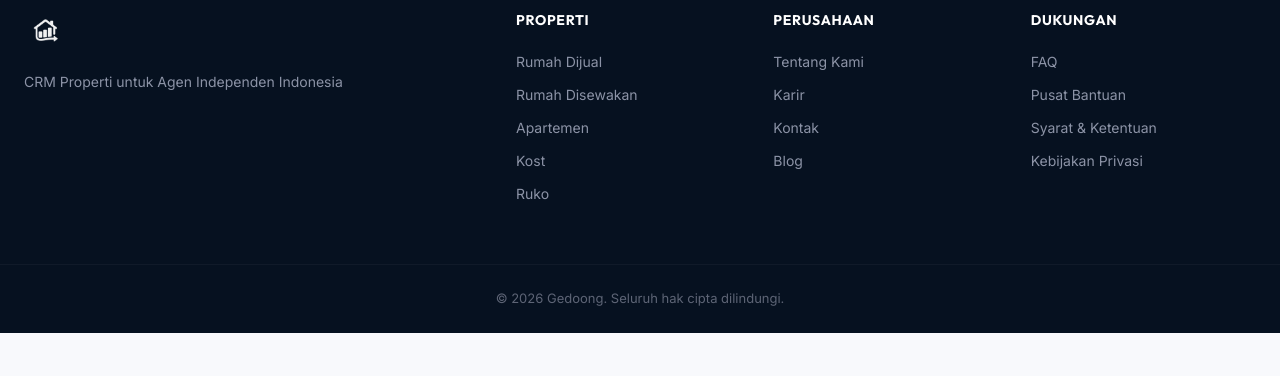
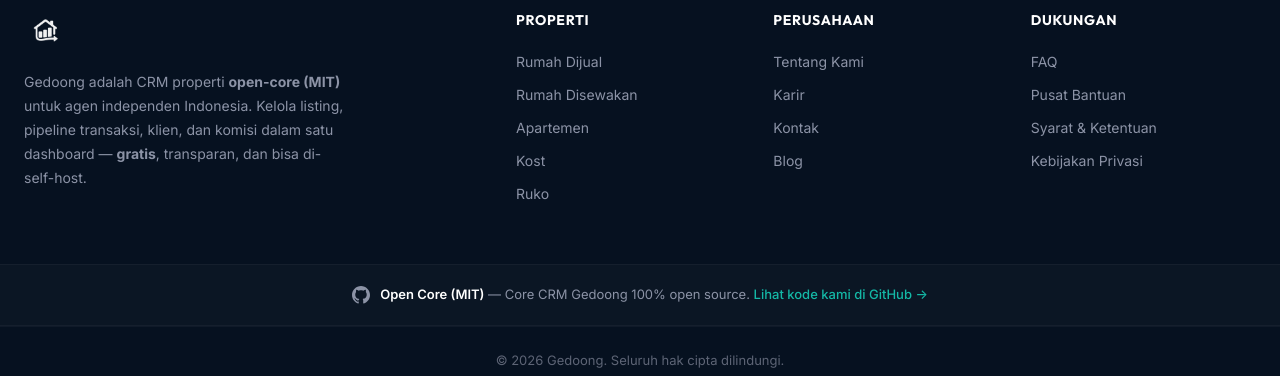
Before and after one commit to faisalaffan/gedoong, a Nuxt app in the folder frontend/: page / in a window 1280 px wide. Shown: the part 1424-1800 px from the top of the page. Before the commit the page ends 1757 px from the top, so only its background shows below. Built offline with nearby package versions, Linux system fonts and the light colour scheme; no server answers; the database is empty.

Commit message:
feat: add open-source indicator and enhanced brand description to public footer
- Add `githubRepo` to runtimeConfig.public
- Add footer-open-source section with GitHub icon and link to repo
- Expand footer-desc with open-core value proposition

```diff
--- a/frontend/components/FooterPublic.vue
+++ b/frontend/components/FooterPublic.vue
@@ -4,6 +4,7 @@ const appName = config.public.appName;
 const appDescription = config.public.appDescription;
 const appLogoTransparent = config.public.appLogoTransparent;
 const copyrightText = config.public.copyrightText;
+const githubRepo = config.public.githubRepo;
 </script>
 
 <template>
@@ -18,7 +19,10 @@ const copyrightText = config.public.copyrightText;
           />
         </div>
         <p class="footer-desc">
-          {{ appDescription }}
+          Gedoong adalah CRM properti <strong>open-core (MIT)</strong> untuk
+          agen independen Indonesia. Kelola listing, pipeline transaksi, klien,
+          dan komisi dalam satu dashboard — <strong>gratis</strong>, transparan,
+          dan bisa di-self-host.
         </p>
       </div>
       <div class="footer-links">
@@ -46,10 +50,29 @@ const copyrightText = config.public.copyrightText;
         </div>
       </div>
     </div>
+    <div class="footer-open-source">
+      <div class="footer-open-source-inner">
+        <svg
+          class="footer-open-source-icon"
+          viewBox="0 0 24 24"
+          fill="currentColor"
+          xmlns="http://www.w3.org/2000/svg"
+        >
+          <path
+            d="M12 0C5.37 0 0 5.37 0 12c0 5.3 3.438 9.8 8.205 11.385.6.113.82-.258.82-.577 0-.285-.01-1.04-.015-2.04-3.338.724-4.042-1.61-4.042-1.61-.546-1.385-1.335-1.755-1.335-1.755-1.087-.744.084-.729.084-.729 1.205.084 1.838 1.236 1.838 1.236 1.07 1.835 2.809 1.305 3.495.998.108-.776.417-1.305.76-1.605-2.665-.3-5.466-1.332-5.466-5.93 0-1.31.465-2.38 1.235-3.22-.135-.303-.54-1.523.105-3.176 0 0 1.005-.322 3.3 1.23.96-.267 1.98-.399 3-.405 1.02.006 2.04.138 3 .405 2.28-1.552 3.285-1.23 3.285-1.23.645 1.653.24 2.873.12 3.176.765.84 1.23 1.91 1.23 3.22 0 4.61-2.805 5.625-5.475 5.92.42.36.81 1.096.81 2.22 0 1.605-.015 2.896-.015 3.286 0 .315.21.69.825.57C20.565 21.795 24 17.295 24 12 24 5.37 18.63 0 12 0z"
+          />
+        </svg>
+        <p>
+          <strong>Open Core (MIT)</strong> &mdash; Core CRM Gedoong 100% open
+          source.
+          <a :href="githubRepo" target="_blank" rel="noopener noreferrer"
+            >Lihat kode kami di GitHub &rarr;</a
+          >
+        </p>
+      </div>
+    </div>
     <div class="footer-bottom">
-      <p>
-        &copy; {{ new Date().getFullYear() }} {{ copyrightText }}
-      </p>
+      <p>&copy; {{ new Date().getFullYear() }} {{ copyrightText }}</p>
     </div>
   </footer>
 </template>
@@ -134,6 +157,51 @@ const copyrightText = config.public.copyrightText;
   color: #5d6475;
 }
 
+.footer-open-source {
+  background: rgba(255, 255, 255, 0.02);
+  border-top: 1px solid rgba(255, 255, 255, 0.04);
+  border-bottom: 1px solid rgba(255, 255, 255, 0.04);
+}
+
+.footer-open-source-inner {
+  max-width: 1280px;
+  margin: 0 auto;
+  padding: 20px 24px;
+  display: flex;
+  align-items: center;
+  justify-content: center;
+  gap: 10px;
+}
+
+.footer-open-source-icon {
+  width: 18px;
+  height: 18px;
+  color: #8c93a6;
+  flex-shrink: 0;
+}
+
+.footer-open-source-inner p {
+  font-size: 13px;
+  color: #8c93a6;
+  margin: 0;
+}
+
+.footer-open-source-inner p strong {
+  color: #fff;
+  font-weight: 600;
+}
+
+.footer-open-source-inner a {
+  color: var(--secondary);
+  text-decoration: none;
+  font-weight: 500;
+  transition: color var(--transition-fast);
+}
+
+.footer-open-source-inner a:hover {
+  color: #fff;
+}
+
 @media (max-width: 768px) {
   .footer-inner {
     grid-template-columns: 1fr;
--- a/frontend/nuxt.config.ts
+++ b/frontend/nuxt.config.ts
@@ -25,6 +25,7 @@ export default defineNuxtConfig({
       supportEmail: process.env.SUPPORT_EMAIL || 'support@gedoong.id',
       supportPhone: process.env.SUPPORT_PHONE || '0812-3456-7890',
       copyrightText: process.env.COPYRIGHT_TEXT || 'Gedoong. Seluruh hak cipta dilindungi.',
+      githubRepo: process.env.GITHUB_REPO || 'https://github.com/faisalaffan/gedoong',
     }
   },
 
```
